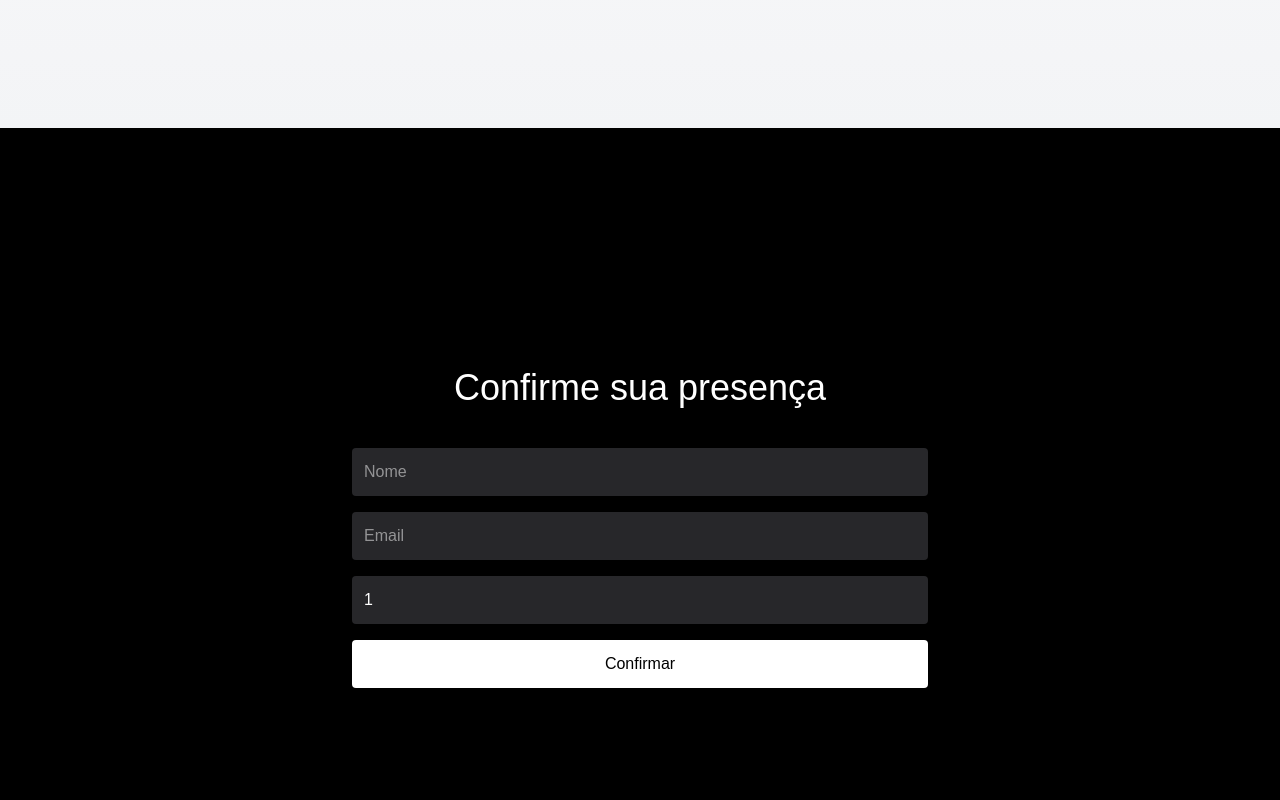
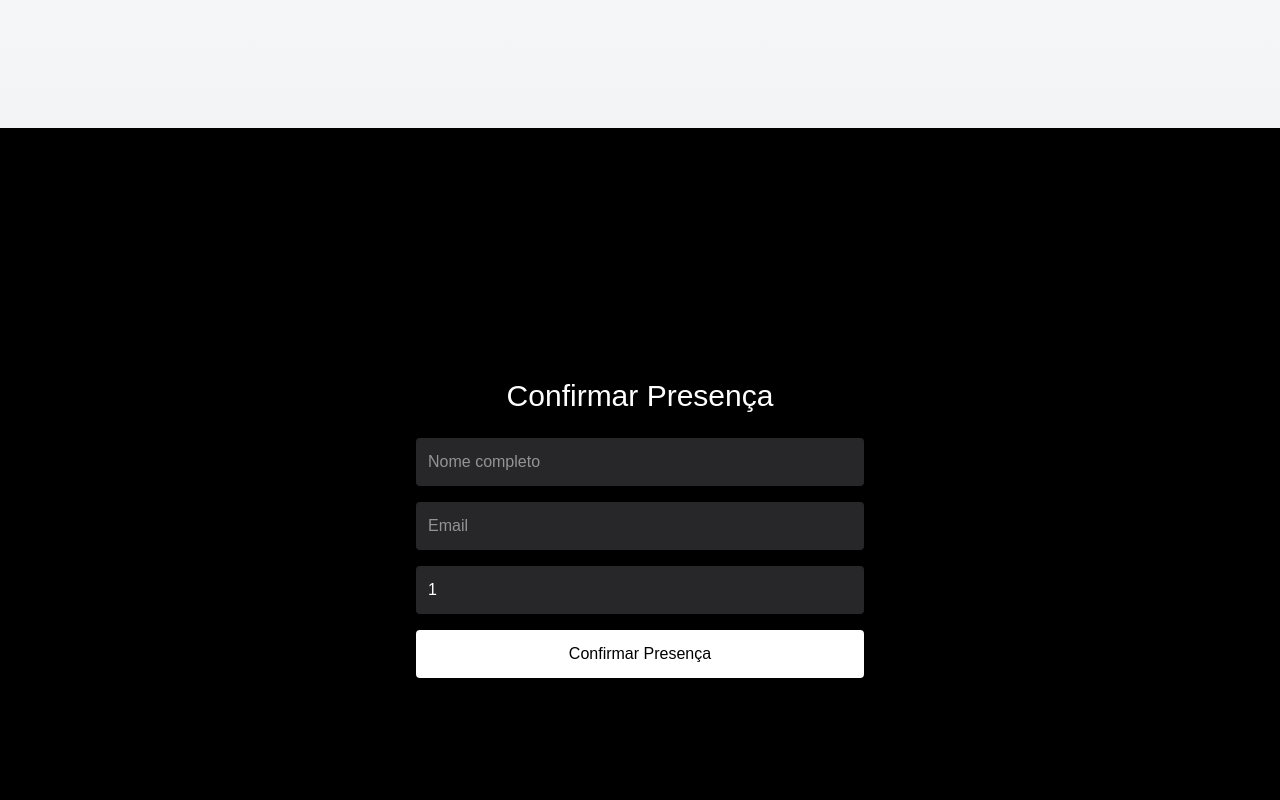
Before and after one commit to matheus-pimentel11/casamento-jullyane-gabriel, a React (Vite) app: page / in a window 1280 px wide. Shown: the part 4680-5480 px from the top of the page. Built offline with nearby package versions, Linux system fonts and the light colour scheme; no server answers; the database is empty.

Commit message:
atualiza lista de presentes

```diff
--- a/src/components/RSVP.jsx
+++ b/src/components/RSVP.jsx
@@ -1,6 +1,6 @@
 import { useState } from "react"
 import { db } from "../firebase"
-import { collection, addDoc } from "firebase/firestore"
+import { collection, addDoc, getDocs, query, where } from "firebase/firestore"
 
 export default function RSVP() {
   const [form, setForm] = useState({
@@ -9,7 +9,7 @@ export default function RSVP() {
     guests: 1,
   })
 
-  const [sent, setSent] = useState(false)
+  const [loading, setLoading] = useState(false)
 
   const handleChange = (e) => {
     setForm({ ...form, [e.target.name]: e.target.value })
@@ -18,44 +18,63 @@ export default function RSVP() {
   const handleSubmit = async (e) => {
     e.preventDefault()
 
+    if (!form.name) return
+
+    setLoading(true)
+
+    // 🔍 checar se nome já existe
+    const q = query(
+      collection(db, "rsvps"),
+      where("name", "==", form.name)
+    )
+
+    const snapshot = await getDocs(q)
+
+    if (!snapshot.empty) {
+      alert("Esse nome já confirmou presença 💔")
+      setLoading(false)
+      return
+    }
+
+    // 💾 salvar
     await addDoc(collection(db, "rsvps"), {
-      ...form,
-      createdAt: new Date()
+      name: form.name,
+      email: form.email,
+      guests: Number(form.guests),
+      createdAt: new Date(),
     })
 
-    setSent(true)
+    alert("Presença confirmada 💍")
+
     setForm({ name: "", email: "", guests: 1 })
+
+    setLoading(false)
   }
 
   return (
-    <section id="rsvp" className="min-h-screen flex items-center justify-center bg-black text-white px-6 py-24">
+    <section id="rsvp" className="min-h-screen flex items-center justify-center bg-black text-white px-6">
 
-      <div className="max-w-xl w-full text-center">
+      <form onSubmit={handleSubmit} className="max-w-md w-full space-y-4">
 
-        <h2 className="text-4xl font-light mb-10">
-          Confirme sua presença
+        <h2 className="text-3xl font-light text-center mb-6">
+          Confirmar Presença
         </h2>
-
-        {sent ? (
-          <p className="text-green-400">Presença confirmada 💍</p>
-        ) : (
-          <form onSubmit={handleSubmit} className="flex flex-col gap-4">
 
         <input
           name="name"
-              placeholder="Nome"
           value={form.name}
           onChange={handleChange}
-              className="p-3 bg-zinc-800 rounded"
+          placeholder="Nome completo"
+          className="w-full p-3 rounded bg-zinc-800"
           required
         />
 
         <input
           name="email"
-              placeholder="Email"
           value={form.email}
           onChange={handleChange}
-              className="p-3 bg-zinc-800 rounded"
+          placeholder="Email"
+          className="w-full p-3 rounded bg-zinc-800"
           required
         />
 
@@ -65,17 +84,18 @@ export default function RSVP() {
           min="1"
           value={form.guests}
           onChange={handleChange}
-              className="p-3 bg-zinc-800 rounded"
+          className="w-full p-3 rounded bg-zinc-800"
         />
 
-            <button className="bg-white text-black py-3 rounded">
-              Confirmar
+        <button
+          disabled={loading}
+          className="w-full bg-white text-black py-3 rounded hover:scale-105 transition"
+        >
+          {loading ? "Enviando..." : "Confirmar Presença"}
         </button>
 
       </form>
-        )}
 
-      </div>
     </section>
   )
 }
```
Lines whose indentation alone changed are shown as unchanged.
